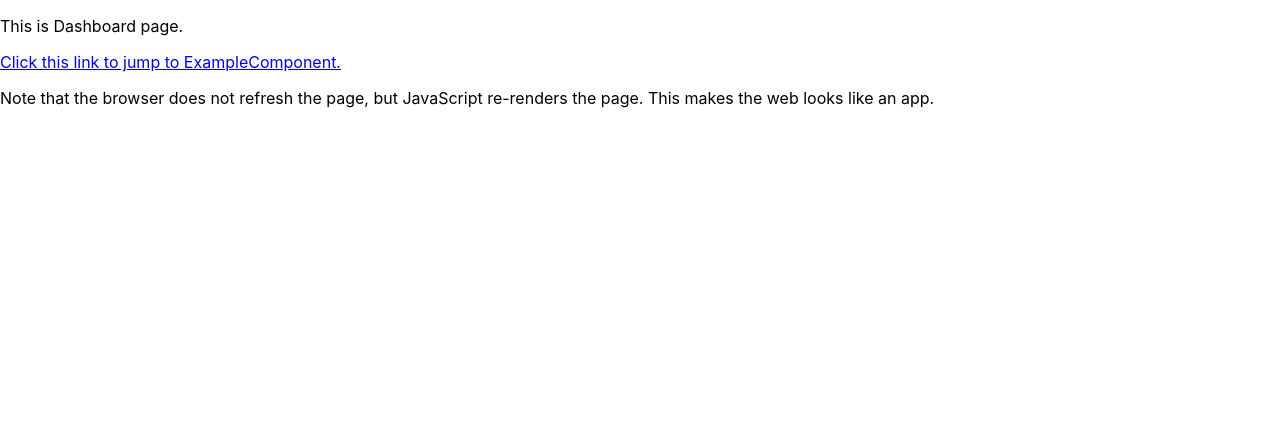
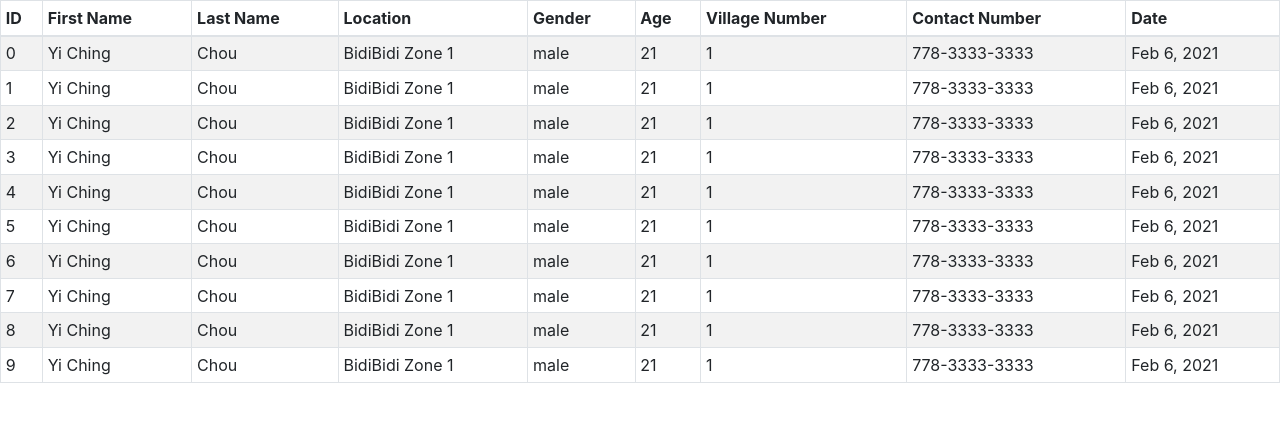
Before and after one commit to wlsdnr0710/cmpt373project, a React (Create React App) app in the folder cbr_front_end/: page /view-client in a window 1280 px wide. Before the commit this address led to /dashboard. Shown: the top 422 px of the page. Built offline with nearby package versions, Linux system fonts and the light colour scheme.

Commit message:
Implement a view client page
Implement a draft page to view all client in a table. Create a Table component that accepts headers and data to display them. Will need to improve the styles.

```diff
--- a/cbr_front_end/src/App.js
+++ b/cbr_front_end/src/App.js
@@ -1,6 +1,7 @@
 import './App.css';
 import { BrowserRouter } from "react-router-dom";
 import Router from "./router/Router";
+import 'bootstrap/dist/css/bootstrap.min.css';
 
 function App() {
   return (
--- /dev/null
+++ b/cbr_front_end/src/components/Table/index.js
@@ -0,0 +1,51 @@
+import React from "react";
+import { default as BootstrapTable } from 'react-bootstrap/Table';
+
+const Table = ( { headers, data } ) => {
+    const generateTableHeaderTags = headers => {
+        const headerTags = [];
+        for (const i in headers) {
+            const tag = <th key={i}>{headers[i]}</th>;
+            headerTags.push(tag);
+        }
+        return headerTags;
+    };
+
+    const generateTableDataTagsByHeaders = (data, headers) => {
+        const dataTags = [];
+        for (const i in data) {
+            let tag;
+            const tdTags = [];
+            const datum = data[i];
+            for (const j in headers) {
+                const header = headers[j];
+                tag = (
+                    <td key={i + "-" + j}>{datum[header]}</td>
+                );
+                tdTags.push(tag);
+            }
+            const trTag = React.createElement('tr', {
+                children: tdTags,
+                className: "red",
+                key: i
+            });
+            dataTags.push(trTag);
+        }
+        return dataTags;
+    };
+
+    return (
+        <BootstrapTable responsive striped bordered hover size="sm">
+            <thead>
+                <tr>
+                    {generateTableHeaderTags(headers)}
+                </tr>
+            </thead>
+            <tbody>
+                {generateTableDataTagsByHeaders(data, headers)}
+            </tbody>
+        </BootstrapTable>
+    );
+};
+
+export default Table;
--- /dev/null
+++ b/cbr_front_end/src/containers/ClientTable/index.js
@@ -0,0 +1,62 @@
+import React, { useEffect, useState } from "react";
+import Table from "../../components/Table";
+
+// TODO: Remove this function after we have implemented API to get clients.
+const generateDummyClients = () => {
+    const numberOfClients = 10;
+    const clients = [];
+    const dateOptions = {year: 'numeric', month: 'short', day: 'numeric' };
+    const date = new Date();
+    const dateString = date.toLocaleDateString("en-us", dateOptions);
+    for (let i = 0; i < numberOfClients; i++) {
+        const client = {};
+
+        client["ID"] = i;
+        client["First Name"] = "Yi Ching";
+        client["Last Name"] = "Chou";
+        client["Location"] = "BidiBidi Zone 1";
+        client["Gender"] = "male";
+        client["Age"] = 21;
+        client["Village Number"] = 1;
+        client["Contact Number"] = "778-3333-3333"
+        client["Date"] = dateString;
+
+        clients.push(client);
+    }
+    return clients;
+};
+
+const getClientTableHeaders = () => {
+    return [
+        "ID",
+        "First Name",
+        "Last Name",
+        "Location",
+        "Gender",
+        "Age",
+        "Village Number",
+        "Contact Number",
+        "Date",
+    ];
+}
+
+const ClientTable = () => {
+    const [clients, setClients] = useState([]);
+
+    // TODO: Set clients here to test the asynchronous update.
+    // Need to replace this with an axios call to get clients
+    // after the GET clients API is implemented.
+    useEffect(() => {
+        const clients = generateDummyClients();
+        setClients(clients);
+    }, []);
+
+    const tableHeaders = getClientTableHeaders();
+    return (
+        <div>
+            <Table headers={tableHeaders} data={clients} />
+        </div>
+    );
+};
+
+export default ClientTable;
--- /dev/null
+++ b/cbr_front_end/src/pages/ViewClient/index.js
@@ -0,0 +1,12 @@
+import React from "react";
+import ClientTable from "../../containers/ClientTable";
+
+const ViewClient = () => {
+    return (
+        <div>
+            <ClientTable />
+        </div>
+    );
+};
+
+export default ViewClient;
--- a/cbr_front_end/src/router/Router.js
+++ b/cbr_front_end/src/router/Router.js
@@ -1,6 +1,7 @@
 import React from "react";
 import { Route, Switch, Redirect } from "react-router-dom";
 import Dashboard from "../pages/Dashboard";
+import ViewClient from "../pages/ViewClient";
 import ExampleComponent from "../components/ExampleComponent";
 
 const Router = () => {
@@ -8,6 +9,7 @@ const Router = () => {
         <div className="Router">
             <Switch>
                 <Route path="/dashboard" exact component={Dashboard} />
+                <Route path="/view-client" exact component={ViewClient} />
                 <Route path="/example" exact component={ExampleComponent} />
                 <Redirect to="/dashboard" />
             </Switch>
```
